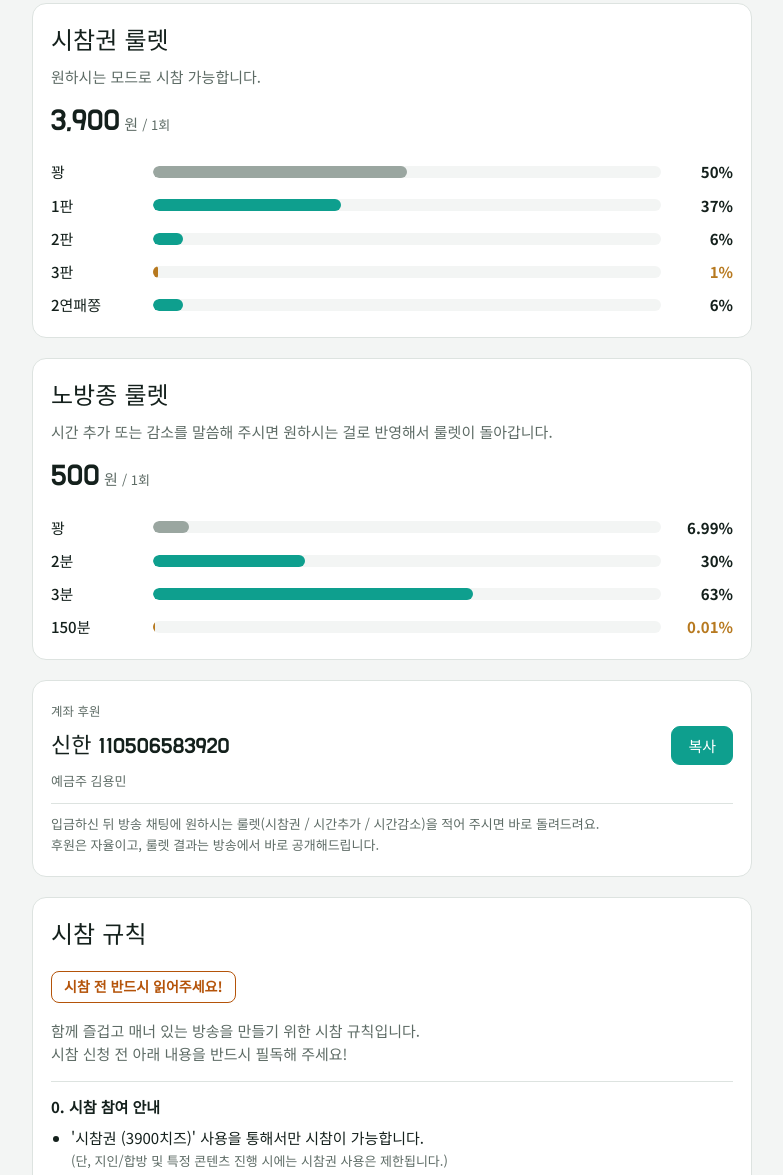
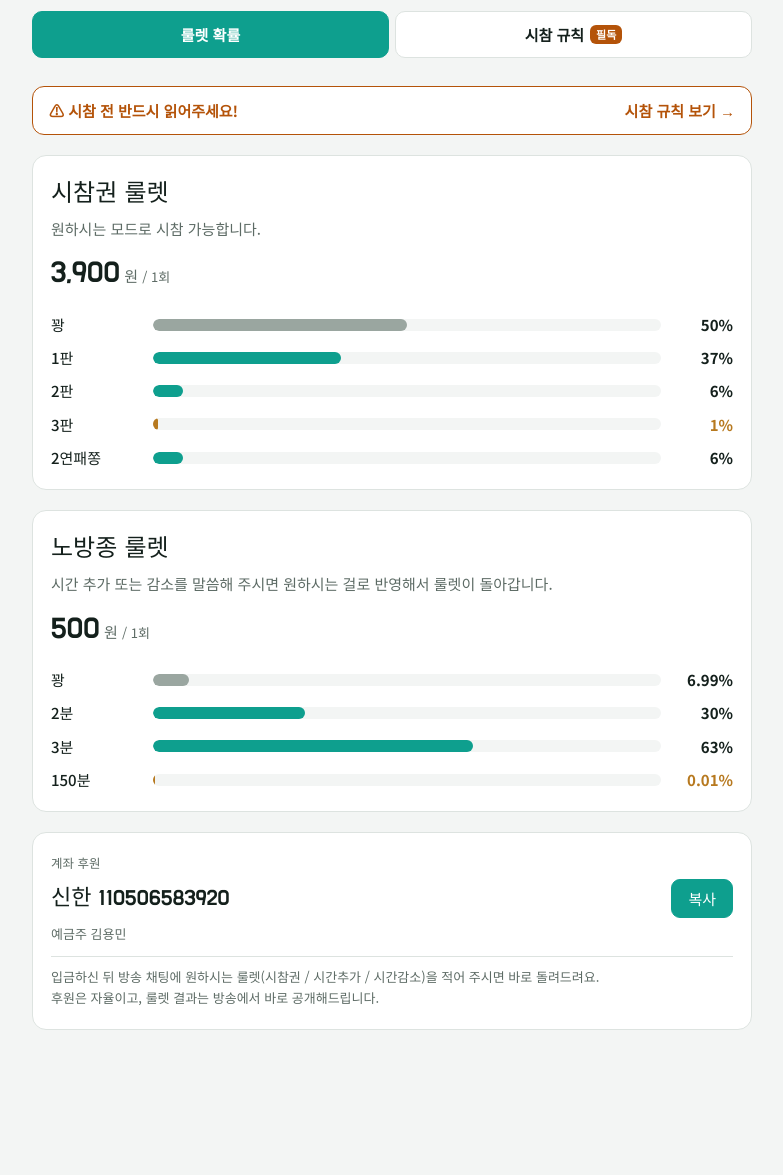
Before and after one commit to yonglin222/roulette-odds, a plain HTML site: page index.html in a window 1280 px wide. Shown: the part 155-1330 px from the top of the page, without its empty margins (248-1031 px from the left). After the commit the page ends 1233 px from the top, so only its background shows below. Drawn offline with Linux system fonts and the light colour scheme.

Commit message:
탭으로 시참 규칙 분리

```diff
--- a/index.html
+++ b/index.html
@@ -83,15 +83,26 @@ button:focus-visible,input:focus-visible{outline:2px solid var(--accent);outline
 .ri,.ro,.rp,.rl li,.rs h3,.card .sub,.acct .gd{word-break:keep-all;overflow-wrap:break-word}
 .ed .lk{display:grid;grid-template-columns:minmax(64px,.8fr) 2fr 32px;gap:6px;align-items:center}
 .ed .bsm{border:1px solid var(--line);background:transparent;color:var(--fg);border-radius:8px;padding:5px 10px}
+.tabs{position:sticky;top:0;z-index:5;display:flex;gap:6px;padding:8px 0;background:var(--bg)}
+.tabs a{flex:1;display:flex;align-items:center;justify-content:center;gap:6px;padding:11px 0;border-radius:10px;border:1px solid var(--line);background:var(--surface);color:var(--fg);text-decoration:none;font-weight:700}
+.tabs a[aria-selected="true"]{background:var(--accent);border-color:var(--accent);color:var(--accent-fg)}
+.tabs a:focus-visible,.gorules:focus-visible{outline:2px solid var(--accent);outline-offset:2px}
+.tabs .must{font-size:11px;font-weight:700;padding:1px 6px;border-radius:6px;background:var(--warn);color:var(--accent-fg)}
+.tabs a[aria-selected="true"] .must{background:var(--surface);color:var(--warn)}
+.gorules{display:flex;align-items:center;justify-content:space-between;gap:10px;padding:12px 16px;border-radius:12px;border:1px solid var(--warn);color:var(--warn);text-decoration:none;font-weight:700;background:var(--surface)}
+.pnl{display:flex;flex-direction:column;gap:20px}
+.wrap[data-tab="rules"] #p-odds{display:none}
+.wrap[data-tab="odds"] #p-rules{display:none}
 @media (prefers-reduced-motion:no-preference){.bar i{transition:width .3s ease}}
 </style></head><body>
-<div class="wrap">
+<div class="wrap" data-tab="odds">
     <header class="top"><div><h1>용린이 룰렛 확률표</h1></div>
       </header>
 
 
     <nav class="lnk" id="lk" aria-label="바로가기"><a href="https://discord.gg/qP7RgRrHwA" target="_blank" rel="noopener noreferrer"><i style="background:#5865f2"></i>디스코드</a><a href="https://chzzk.naver.com/042244791150a7e8fec85f933679bbe3" target="_blank" rel="noopener noreferrer"><i style="background:#00c473"></i>치지직</a><a href="https://www.youtube.com/@yonglin_e" target="_blank" rel="noopener noreferrer"><i style="background:#ff0000"></i>유튜브</a><a href="https://toon.at/donate/y1234" target="_blank" rel="noopener noreferrer"><i style="background:var(--accent)"></i>투네이션</a></nav>
-    <main style="display:flex;flex-direction:column;gap:20px"><section class="card">
+    <div class="tabs" role="tablist"><a href="#odds" data-tab="odds" role="tab" aria-selected="true">룰렛 확률</a><a href="#rules" data-tab="rules" role="tab" aria-selected="false">시참 규칙<span class="must">필독</span></a></div>
+    <main><div class="pnl" id="p-odds"><a class="gorules" href="#rules" data-tab="rules"><span>⚠ 시참 전 반드시 읽어주세요!</span><span>시참 규칙 보기 →</span></a><section class="card">
       <div><h2>시참권 룰렛</h2><p class="sub" style="margin:4px 0 0">원하시는 모드로 시참 가능합니다.</p>
         <div class="price"><b>3,900</b> 원 <span>/ 1회</span></div></div>
 
@@ -102,8 +113,8 @@ button:focus-visible,input:focus-visible{outline:2px solid var(--accent);outline
 
       <div class="pv" data-pv="1" style="display:contents"><div class="rows"><div class="row miss"><span class="nm">꽝</span><div class="bar"><i style="width:6.989999999999999%"></i></div><span class="pc">6.99%</span></div><div class="row "><span class="nm">2분</span><div class="bar"><i style="width:29.999999999999993%"></i></div><span class="pc">30%</span></div><div class="row "><span class="nm">3분</span><div class="bar"><i style="width:62.999999999999986%"></i></div><span class="pc">63%</span></div><div class="row rare"><span class="nm">150분</span><div class="bar"><i style="width:0.009999999999999998%"></i></div><span class="pc">0.01%</span></div></div>
     </div></section><section class="card"><div class="acct"><span class="acl">계좌 후원</span><div class="acn"><b id="acb">신한 110506583920</b><button type="button" id="cp">복사</button></div><span class="ach" id="ach">예금주 김용민</span><p class="gd" id="agd">입금하신 뒤 방송 채팅에 원하시는 룰렛(시참권 / 시간추가 / 시간감소)을 적어 주시면 바로 돌려드려요.<br>후원은 자율이고, 룰렛 결과는 방송에서 바로 공개해드립니다.</p></div>
-    </section><section class="card"><h2 id="rt">시참 규칙</h2><div id="rv" style="display:contents"><div class="rn">시참 전 반드시 읽어주세요!</div><p class="ri">함께 즐겁고 매너 있는 방송을 만들기 위한 시참 규칙입니다.<br>시참 신청 전 아래 내용을 반드시 필독해 주세요!</p><div class="rs"><h3>0. 시참 참여 안내</h3><ul class="rl"><li>'시참권 (3900치즈)' 사용을 통해서만 시참이 가능합니다.<small>(단, 지인/합방 및 특정 콘텐츠 진행 시에는 시참권 사용은 제한됩니다.)</small></li></ul></div><div class="rs"><h3>1. 필수 및 금지 규칙 (위반 시 경고 없이 제재)</h3><ul class="rl"><li>마이크 사용 필수 (음성 소통 불가 시 시참 불가)</li><li>과한 훈수, 지적, 불평불만, 억까, 정색 금지</li><li>팀원 및 적팀과의 분쟁 금지 (이상한 유저는 대응하지 마시고 차단해 주세요!)</li><li>과한 장난, 선 넘는 행동, 트롤링, 비매너 플레이 시 [즉시 영구 시참 불가]</li></ul></div><div class="rs"><h3>2. 방송 매너 및 홍보 제재 (필독!)</h3><ul class="rl"><li>닉네임 제재: '치지직', 'YouTube' 등 타 플랫폼 및 방송 관련 단어가 포함된 닉네임은 시참이 불가능 합니다.</li><li>방송 채팅창에서 합방 요청 하지 말아주세요<small>(합방을 원하시면 개인 디코로 연락주세요)</small></li></ul></div><div class="rs"><h3>3. 경쟁전 시참 규칙</h3><ul class="rl"><li>반드시 '본계정(가장 티어가 높은 본인 명의 계정)'으로만 시참 가능합니다. (부계정/남의계정 금지)</li><li>방장과 티어가 맞지 않는 분들은 경쟁전 시참은 불가능합니다. (티어를 맞추기 위한 부계정도 금지)</li></ul></div><div class="rs"><h3>4. 친목 방지 호칭 규칙</h3><p class="rp">시참 중 시청자 간 사적인 친목 방지를 위해 아래 호칭으로 불러주세요.</p><ul class="rl"><li>발로란트: 요원 이름 (예: 레이나님, 제트님)</li><li>방장은 자유롭게 부르셔도 됩니다!</li></ul></div><p class="ro">필독해 주셔서 감사합니다. 서로 존중하며 매너 있게 즐겜해요!</p></div>
-    </section></main>
+    </section></div><div class="pnl" id="p-rules"><section class="card"><h2 id="rt">시참 규칙</h2><div id="rv" style="display:contents"><div class="rn">시참 전 반드시 읽어주세요!</div><p class="ri">함께 즐겁고 매너 있는 방송을 만들기 위한 시참 규칙입니다.<br>시참 신청 전 아래 내용을 반드시 필독해 주세요!</p><div class="rs"><h3>0. 시참 참여 안내</h3><ul class="rl"><li>'시참권 (3900치즈)' 사용을 통해서만 시참이 가능합니다.<small>(단, 지인/합방 및 특정 콘텐츠 진행 시에는 시참권 사용은 제한됩니다.)</small></li></ul></div><div class="rs"><h3>1. 필수 및 금지 규칙 (위반 시 경고 없이 제재)</h3><ul class="rl"><li>마이크 사용 필수 (음성 소통 불가 시 시참 불가)</li><li>과한 훈수, 지적, 불평불만, 억까, 정색 금지</li><li>팀원 및 적팀과의 분쟁 금지 (이상한 유저는 대응하지 마시고 차단해 주세요!)</li><li>과한 장난, 선 넘는 행동, 트롤링, 비매너 플레이 시 [즉시 영구 시참 불가]</li></ul></div><div class="rs"><h3>2. 방송 매너 및 홍보 제재 (필독!)</h3><ul class="rl"><li>닉네임 제재: '치지직', 'YouTube' 등 타 플랫폼 및 방송 관련 단어가 포함된 닉네임은 시참이 불가능 합니다.</li><li>방송 채팅창에서 합방 요청 하지 말아주세요<small>(합방을 원하시면 개인 디코로 연락주세요)</small></li></ul></div><div class="rs"><h3>3. 경쟁전 시참 규칙</h3><ul class="rl"><li>반드시 '본계정(가장 티어가 높은 본인 명의 계정)'으로만 시참 가능합니다. (부계정/남의계정 금지)</li><li>방장과 티어가 맞지 않는 분들은 경쟁전 시참은 불가능합니다. (티어를 맞추기 위한 부계정도 금지)</li></ul></div><div class="rs"><h3>4. 친목 방지 호칭 규칙</h3><p class="rp">시참 중 시청자 간 사적인 친목 방지를 위해 아래 호칭으로 불러주세요.</p><ul class="rl"><li>발로란트: 요원 이름 (예: 레이나님, 제트님)</li><li>방장은 자유롭게 부르셔도 됩니다!</li></ul></div><p class="ro">필독해 주셔서 감사합니다. 서로 존중하며 매너 있게 즐겜해요!</p></div>
+    </section></div></main>
     </div>
 <script>
 document.getElementById('cp').addEventListener('click',function(){var b=this,n="110506583920";
@@ -111,4 +122,11 @@ function ok(){b.textContent='복사됨';setTimeout(function(){b.textContent='복
 function fb(){var t=document.createElement('textarea');t.value=n;document.body.appendChild(t);t.select();try{document.execCommand('copy');ok()}catch(e){}document.body.removeChild(t)}
 if(navigator.clipboard&&navigator.clipboard.writeText){navigator.clipboard.writeText(n).then(ok,fb)}else fb()});
 </script>
+<script>
+(function(){var w=document.querySelector('.wrap');
+function set(t,push){w.dataset.tab=t;[].forEach.call(document.querySelectorAll('.tabs [data-tab]'),function(a){a.setAttribute('aria-selected',String(a.dataset.tab===t))});if(push){try{history.replaceState(null,'','#'+t)}catch(e){}}}
+set(location.hash==='#rules'?'rules':'odds');
+document.addEventListener('click',function(e){var a=e.target.closest&&e.target.closest('[data-tab]');if(a){e.preventDefault();set(a.dataset.tab,1);scrollTo(0,0)}});
+addEventListener('hashchange',function(){set(location.hash==='#rules'?'rules':'odds')});})();
+</script>
 </body></html>
```
